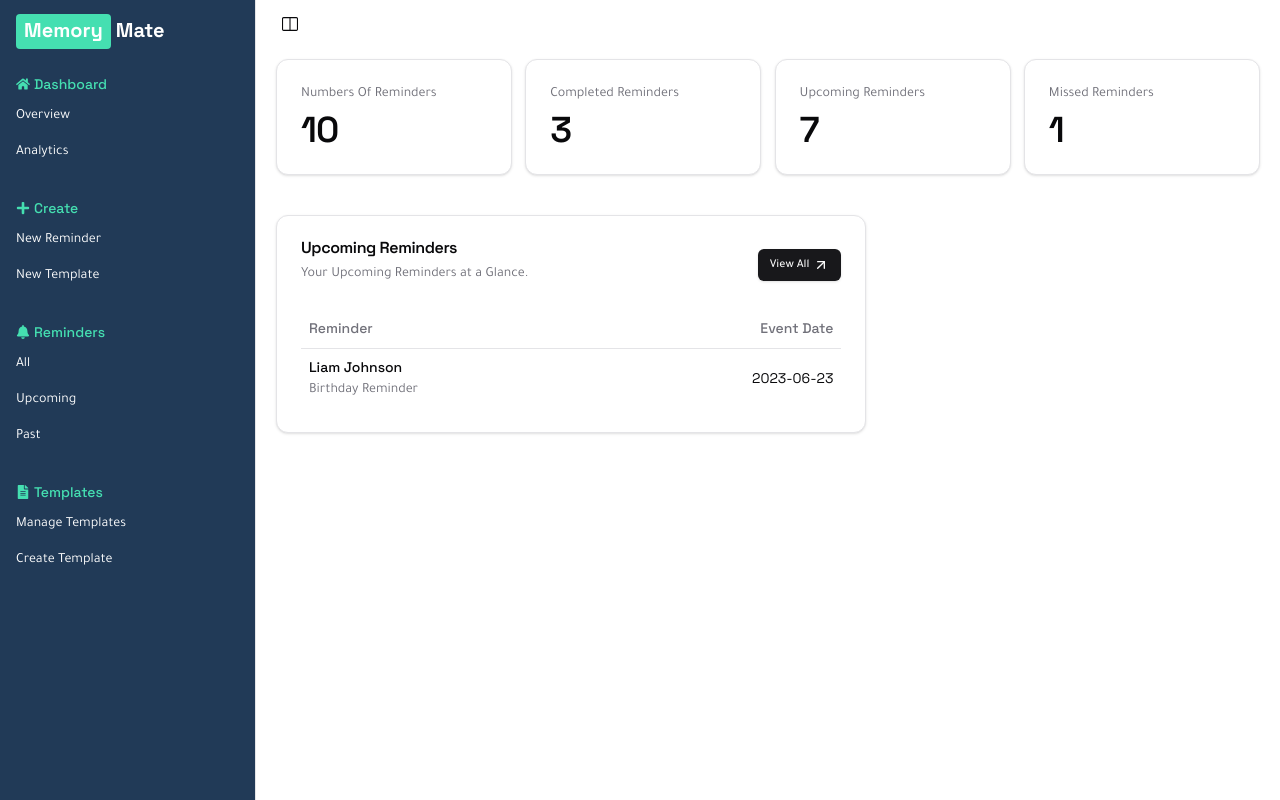
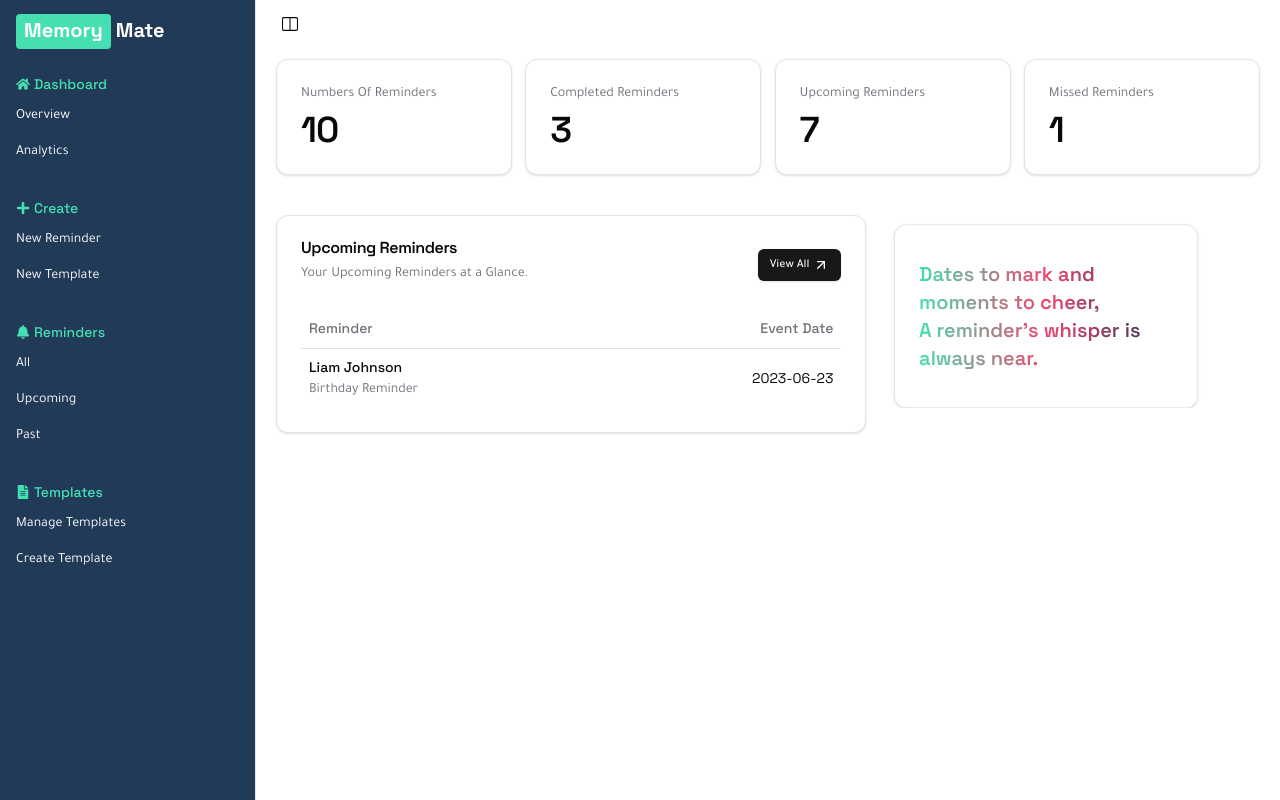
Before and after one commit to shawon111/remind-memo, a Next.js app: page /dashboard in a window 1280 px wide. Built offline with nearby package versions, Linux system fonts and the light colour scheme.

Commit message:
fun fact added

```diff
--- a/package.json
+++ b/package.json
@@ -23,6 +23,8 @@
     "@react-email/components": "^0.0.25",
     "class-variance-authority": "^0.7.1",
     "clsx": "^2.1.1",
+    "embla-carousel-autoplay": "^8.5.1",
+    "embla-carousel-react": "^8.5.1",
     "lucide-react": "^0.453.0",
     "next": "14.2.15",
     "nodemailer": "^6.9.15",
--- a/src/app/dashboard/page.jsx
+++ b/src/app/dashboard/page.jsx
@@ -1,4 +1,5 @@
 import OverviewStats from "@/components/Dashboard/Overview/OverviewStats";
+import RemindersFunFact from "@/components/Dashboard/Overview/RemindersFunFact";
 import UpcomingReminders from "@/components/Dashboard/Overview/UpcomingReminders";
 
 const Dashboard = () => {
@@ -6,11 +7,13 @@ const Dashboard = () => {
         <div>
             <OverviewStats />
             <section>
-                <div className="flex items-center justify-between flex-wrap pt-10">
+                <div className="flex items-start justify-between flex-wrap pt-10">
                     <div className="w-full lg:w-[60%]">
                         <UpcomingReminders />
                     </div>
-                    <div className="w-full lg:w-[38%]"></div>
+                    <div className="w-full lg:w-[38%]">
+                        <RemindersFunFact />
+                    </div>
                 </div>
             </section>
         </div>
--- a/src/app/globals.css
+++ b/src/app/globals.css
@@ -186,17 +186,25 @@ button {
   background-color: var(--dark-color);
 }
 
-.btn-effect-one:hover::before{
+.btn-effect-one:hover::before {
   background-color: var(--brand-color);
 }
 
 /* header */
 
+/* dashboard */
+.fun-fact-text {
+  background: linear-gradient(90deg, rgba(69, 223, 177, 1) 0%, rgba(239, 71, 111, 1) 50%, rgba(33, 58, 87, 1) 100%);
+  -webkit-background-clip: text;
+  background-clip: text;
+  color: transparent;
+}
 
 /* footer */
-.social-icon svg{
+.social-icon svg {
   transition: all .3s;
 }
-.social-icon:hover svg{
+
+.social-icon:hover svg {
   background-color: var(--brand-color);
 }
--- /dev/null
+++ b/src/components/Dashboard/Overview/RemindersFunFact.jsx
@@ -0,0 +1,71 @@
+'use client'
+import * as React from "react"
+
+import Autoplay from "embla-carousel-autoplay"
+
+import { Card, CardContent } from "@/components/ui/card"
+import {
+    Carousel,
+    CarouselContent,
+    CarouselItem
+} from "@/components/ui/carousel"
+
+const RemindersFunFact = () => {
+    const plugin = React.useRef(
+        Autoplay({ delay: 5000, stopOnInteraction: false })
+    )
+
+    const funFacts = [
+        {
+            fact: `A nudge, a note, a gentle say,<br/>
+            Reminders keep the chaos away!`
+        },
+        {
+            fact: `Dates to mark and moments to cheer,<br/>
+            A reminder’s whisper is always near.`
+        },
+        {
+            fact: `A friend for dates you must not miss,<br/>
+            Reminders bring a touch of bliss.`
+        },
+        {
+            fact: `A tiny ping, a little rhyme,<br/>
+            Reminders help you master time!`
+        },
+        {
+            fact: `No forgotten birthdays, no missed delight,<br/>
+            Reminders make your moments bright!`
+        },
+    ]
+    return (
+        <div className="mt-[-3px]">
+            <Carousel
+                opts={{
+                    align: "start",
+                }}
+                plugins={[plugin.current]}
+                orientation="vertical"
+                className="w-full max-w-xs"
+            >
+                <CarouselContent className="-mt-1 h-[200px]">
+                    {funFacts.map((item, index) => (
+                        <CarouselItem key={index} className="p-1">
+                            <div className="p-1 h-full">
+                                <Card className="h-full">
+                                    <CardContent className="flex items-center justify-center p-6 h-full">
+                                        <p
+                                        className="text-xl font-semibold fun-fact-text"
+                                        dangerouslySetInnerHTML={{ __html: item.fact }}>
+                                        </p>
+                                    </CardContent>
+                                </Card>
+                            </div>
+                        </CarouselItem>
+                    ))}
+                </CarouselContent>
+            </Carousel>
+        </div>
+    );
+};
+
+export default RemindersFunFact;
--- /dev/null
+++ b/src/components/ui/carousel.jsx
@@ -0,0 +1,193 @@
+"use client";
+import * as React from "react"
+import useEmblaCarousel from "embla-carousel-react";
+import { cn } from "@/lib/utils"
+import { Button } from "@/components/ui/button"
+import { ArrowLeftIcon, ArrowRightIcon } from "@radix-ui/react-icons"
+
+const CarouselContext = React.createContext(null)
+
+function useCarousel() {
+  const context = React.useContext(CarouselContext)
+
+  if (!context) {
+    throw new Error("useCarousel must be used within a <Carousel />")
+  }
+
+  return context
+}
+
+const Carousel = React.forwardRef((
+  {
+    orientation = "horizontal",
+    opts,
+    setApi,
+    plugins,
+    className,
+    children,
+    ...props
+  },
+  ref
+) => {
+  const [carouselRef, api] = useEmblaCarousel({
+    ...opts,
+    axis: orientation === "horizontal" ? "x" : "y",
+  }, plugins)
+  const [canScrollPrev, setCanScrollPrev] = React.useState(false)
+  const [canScrollNext, setCanScrollNext] = React.useState(false)
+
+  const onSelect = React.useCallback((api) => {
+    if (!api) {
+      return
+    }
+
+    setCanScrollPrev(api.canScrollPrev())
+    setCanScrollNext(api.canScrollNext())
+  }, [])
+
+  const scrollPrev = React.useCallback(() => {
+    api?.scrollPrev()
+  }, [api])
+
+  const scrollNext = React.useCallback(() => {
+    api?.scrollNext()
+  }, [api])
+
+  const handleKeyDown = React.useCallback((event) => {
+    if (event.key === "ArrowLeft") {
+      event.preventDefault()
+      scrollPrev()
+    } else if (event.key === "ArrowRight") {
+      event.preventDefault()
+      scrollNext()
+    }
+  }, [scrollPrev, scrollNext])
+
+  React.useEffect(() => {
+    if (!api || !setApi) {
+      return
+    }
+
+    setApi(api)
+  }, [api, setApi])
+
+  React.useEffect(() => {
+    if (!api) {
+      return
+    }
+
+    onSelect(api)
+    api.on("reInit", onSelect)
+    api.on("select", onSelect)
+
+    return () => {
+      api?.off("select", onSelect)
+    };
+  }, [api, onSelect])
+
+  return (
+    (<CarouselContext.Provider
+      value={{
+        carouselRef,
+        api: api,
+        opts,
+        orientation:
+          orientation || (opts?.axis === "y" ? "vertical" : "horizontal"),
+        scrollPrev,
+        scrollNext,
+        canScrollPrev,
+        canScrollNext,
+      }}>
+      <div
+        ref={ref}
+        onKeyDownCapture={handleKeyDown}
+        className={cn("relative", className)}
+        role="region"
+        aria-roledescription="carousel"
+        {...props}>
+        {children}
+      </div>
+    </CarouselContext.Provider>)
+  );
+})
+Carousel.displayName = "Carousel"
+
+const CarouselContent = React.forwardRef(({ className, ...props }, ref) => {
+  const { carouselRef, orientation } = useCarousel()
+
+  return (
+    (<div ref={carouselRef} className="overflow-hidden">
+      <div
+        ref={ref}
+        className={cn(
+          "flex",
+          orientation === "horizontal" ? "-ml-4" : "-mt-4 flex-col",
+          className
+        )}
+        {...props} />
+    </div>)
+  );
+})
+CarouselContent.displayName = "CarouselContent"
+
+const CarouselItem = React.forwardRef(({ className, ...props }, ref) => {
+  const { orientation } = useCarousel()
+
+  return (
+    (<div
+      ref={ref}
+      role="group"
+      aria-roledescription="slide"
+      className={cn(
+        "min-w-0 shrink-0 grow-0 basis-full",
+        orientation === "horizontal" ? "pl-4" : "pt-4",
+        className
+      )}
+      {...props} />)
+  );
+})
+CarouselItem.displayName = "CarouselItem"
+
+const CarouselPrevious = React.forwardRef(({ className, variant = "outline", size = "icon", ...props }, ref) => {
+  const { orientation, scrollPrev, canScrollPrev } = useCarousel()
+
+  return (
+    (<Button
+      ref={ref}
+      variant={variant}
+      size={size}
+      className={cn("absolute  h-8 w-8 rounded-full", orientation === "horizontal"
+        ? "-left-12 top-1/2 -translate-y-1/2"
+        : "-top-12 left-1/2 -translate-x-1/2 rotate-90", className)}
+      disabled={!canScrollPrev}
+      onClick={scrollPrev}
+      {...props}>
+      <ArrowLeftIcon className="h-4 w-4" />
+      <span className="sr-only">Previous slide</span>
+    </Button>)
+  );
+})
+CarouselPrevious.displayName = "CarouselPrevious"
+
+const CarouselNext = React.forwardRef(({ className, variant = "outline", size = "icon", ...props }, ref) => {
+  const { orientation, scrollNext, canScrollNext } = useCarousel()
+
+  return (
+    (<Button
+      ref={ref}
+      variant={variant}
+      size={size}
+      className={cn("absolute h-8 w-8 rounded-full", orientation === "horizontal"
+        ? "-right-12 top-1/2 -translate-y-1/2"
+        : "-bottom-12 left-1/2 -translate-x-1/2 rotate-90", className)}
+      disabled={!canScrollNext}
+      onClick={scrollNext}
+      {...props}>
+      <ArrowRightIcon className="h-4 w-4" />
+      <span className="sr-only">Next slide</span>
+    </Button>)
+  );
+})
+CarouselNext.displayName = "CarouselNext"
+
+export { Carousel, CarouselContent, CarouselItem, CarouselPrevious, CarouselNext };
```
Also changed, not shown: 1 other file (tests, documents, lock files or other folders).
